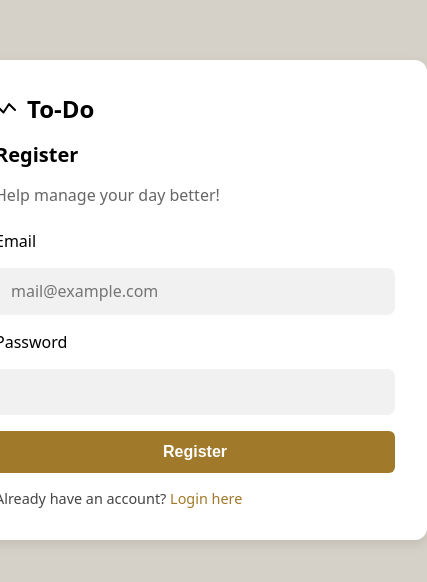
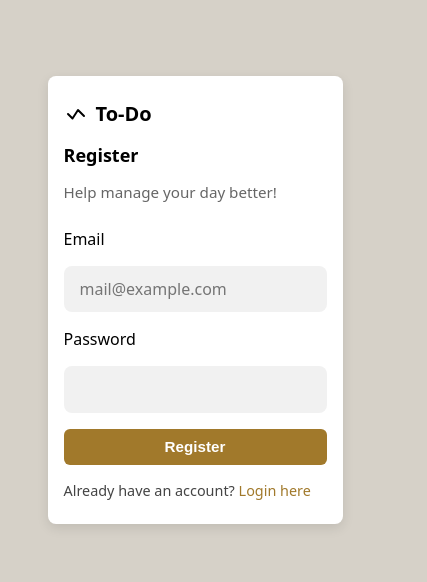
Before and after one commit to NicoleSung/project3_todo, a React (Vite) app in the folder client/: page /register in a window 390 px wide. Shown: the part 122-704 px from the top of the page, 427 px wide, since content can reach past the window. Built offline with nearby package versions, Linux system fonts and the light colour scheme.

Commit message:
complete default calendar view

```diff
--- a/client/index.html
+++ b/client/index.html
@@ -2,6 +2,7 @@
 <html lang="en">
   <head>
     <meta charset="UTF-8" />
+    <meta name="viewport" content="width=device-width, initial-scale=1.0" />
     <title>To-Do App</title>
   </head>
   <body>
--- a/client/src/components/auth/auth.module.css
+++ b/client/src/components/auth/auth.module.css
@@ -4,8 +4,10 @@ body {
   display: flex;
   justify-content: center;
   align-items: center;
-  height: 100vh;
+  min-height: 100vh;
   margin: 0;
+  padding: 1rem;
+  box-sizing: border-box;
 }
 
 .login-container,
@@ -13,8 +15,10 @@ body {
   background: white;
   padding: 2rem;
   border-radius: 12px;
-  width: 400px;
+  width: 100%;
+  max-width: 400px;
   box-shadow: 0 4px 12px rgba(0, 0, 0, 0.1);
+  box-sizing: border-box;
 }
 
 .login-logo,
@@ -97,3 +101,31 @@ button {
 .link a:hover {
   text-decoration: underline;
 }
+
+/* Mobile optimization */
+@media (max-width: 480px) {
+  .login-container,
+  .register-container {
+    padding: 1.5rem 1rem;
+    border-radius: 8px;
+  }
+
+  h1 {
+    font-size: 1.125rem;
+  }
+
+  .login-logo,
+  .register-logo {
+    font-size: 1.25rem;
+  }
+
+  .muted {
+    font-size: 0.95rem;
+  }
+
+  input,
+  button {
+    font-size: 0.95rem;
+    padding: 0.6rem;
+  }
+}
--- a/client/src/components/calendar/CalendarView.tsx
+++ b/client/src/components/calendar/CalendarView.tsx
@@ -12,14 +12,8 @@ interface Task {
 }
 
 function getColorForTask(id: number): string {
-  const seed = id.toString();
-  let hash = 0;
-  for (let i = 0; i < seed.length; i++) {
-    hash = seed.charCodeAt(i) + ((hash << 5) - hash);
-  }
-
-  const hue = Math.abs(hash) % 360;
-  return `hsl(${hue}, 70%, 75%)`; // pastel-style
+  const hue = (id * 2654435761) % 360;
+  return `hsl(${hue}, 70%, 75%)`;
 }
 
 export default function CalendarView() {
@@ -27,8 +21,6 @@ export default function CalendarView() {
   const [date, setDate] = useState(dayjs());
   const [tasks, setTasks] = useState<Task[]>([]);
   const [selectedTask, setSelectedTask] = useState<Task | null>(null);
-  const formattedDate = date.format('dddd - MMM D, YYYY');
-
 
   const fetchTasks = async () => {
     const res = await fetch('/api/tasks', { credentials: 'include' });
@@ -37,7 +29,21 @@ export default function CalendarView() {
   };
 
   useEffect(() => {
+    const initialize = async () => {
+      try {
+        const res = await fetch('/api/settings/view', { credentials: 'include' });
+        const settings = await res.json();
+        if (settings?.default_view === 'week' || settings?.default_view === 'day') {
+          setView(settings.default_view);
+        }
+      } catch (err) {
+        console.error('Failed to fetch default view:', err);
+      }
+
       fetchTasks();
+    };
+
+    initialize();
   }, []);
 
   const handlePrev = () => setDate(prev => prev.subtract(1, view));
@@ -54,10 +60,8 @@ export default function CalendarView() {
 
     return tasks.filter(t => {
       if (!t.scheduled_time) return false;
-
       const start = dayjs(t.scheduled_time);
       const end = t.end_time ? dayjs(t.end_time) : start.add(1, 'hour');
-
       return start.isBefore(slotEnd) && end.isAfter(slotStart);
     });
   };
@@ -92,11 +96,8 @@ export default function CalendarView() {
                     const end = dayjs(task.end_time);
                     const slotStart = date.hour(i).minute(0).second(0);
                     const slotEnd = slotStart.add(1, 'hour');
-
-                    // Trim task start and end times to the current slot window
                     const actualStart = start.isBefore(slotStart) ? slotStart : start;
                     const actualEnd = end.isAfter(slotEnd) ? slotEnd : end;
-
                     const top = (actualStart.minute() / 60) * 100;
                     const height = (actualEnd.diff(actualStart, 'minute') / 60) * 100;
 
@@ -118,8 +119,6 @@ export default function CalendarView() {
                       </div>
                     );
                   })}
-
-
                 </div>
               </div>
             ))}
@@ -148,10 +147,8 @@ export default function CalendarView() {
                       const end = dayjs(task.end_time);
                       const slotStart = day.hour(hour).minute(0).second(0);
                       const slotEnd = slotStart.add(1, 'hour');
-
                       const actualStart = start.isBefore(slotStart) ? slotStart : start;
                       const actualEnd = end.isAfter(slotEnd) ? slotEnd : end;
-
                       const top = (actualStart.minute() / 60) * 100;
                       const height = (actualEnd.diff(actualStart, 'minute') / 60) * 100;
 
--- a/client/src/components/dashboard/ScheduleTaskModal.tsx
+++ b/client/src/components/dashboard/ScheduleTaskModal.tsx
@@ -1,4 +1,4 @@
-import React, { useState } from 'react';
+import React, { useState, useEffect } from 'react';
 import Modal from 'react-modal';
 import styles from './ScheduleModal.module.css';
 
```
Also changed, not shown: 1 other file (tests, documents, lock files or other folders). Lines whose indentation alone changed are shown as unchanged.
